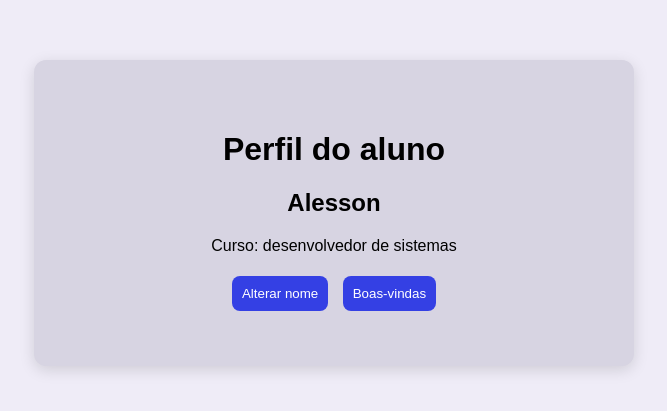
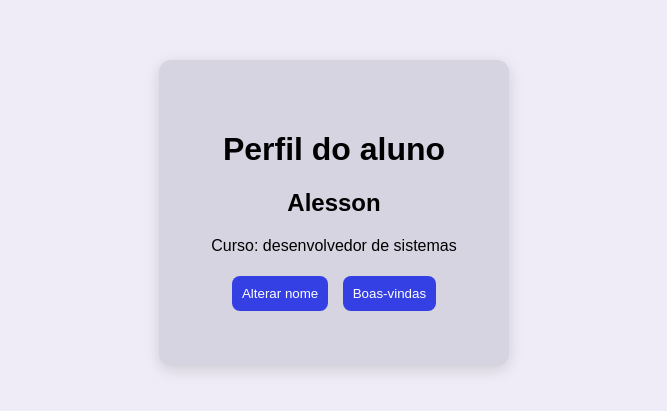
Before and after one commit to hugoopen/js, a website: page DOM2/Exemplo01_aluno/index.html in a window 1280 px wide. Shown: the part 187-598 px from the top of the page, without its empty margins (306-973 px from the left). Drawn offline with Linux system fonts and the light colour scheme.

Commit message:
consertando erro e estrutura.

```diff
--- a/DOM2/Exemplo01_aluno/style.css
+++ b/DOM2/Exemplo01_aluno/style.css
@@ -19,7 +19,7 @@ body {
   background-color: rgb(215, 212, 226);
   padding: 50px;
   border-radius: 12px;
-  width: 600px;
+  width: 350px;
   text-align: center;
   box-shadow: 0 4px 15px #0002;
   word-break: normal;
--- a/DOM2/Exemplo01_aluno/Exemplo02_listaCompra/Exemplo03_minhaPreferncia/style.css
+++ b/DOM2/Exemplo03_minhaPreferncia/style.css
@@ -18,7 +18,7 @@ body {
     background-color: rgb(215, 212, 226);
     padding: 50px;
     border-radius: 12px;
-    width: 350px;
+    width: 600px;
     text-align: center;
     box-shadow: 0 4px 15px #0002;
 }
```
Also changed, not shown: DOM2/Exemplo02_listaCompra/index.html (renamed from DOM2/Exemplo01_aluno/Exemplo02_listaCompra/index.html), DOM2/Exemplo02_listaCompra/script.js (renamed from DOM2/Exemplo01_aluno/Exemplo02_listaCompra/script.js), DOM2/Exemplo02_listaCompra/style.css (renamed from DOM2/Exemplo01_aluno/Exemplo02_listaCompra/style.css), DOM2/Exemplo03_minhaPreferncia/index.html (renamed from DOM2/Exemplo01_aluno/Exemplo02_listaCompra/Exemplo03_minhaPreferncia/index.html), DOM2/Exemplo03_minhaPreferncia/script.js (added).
